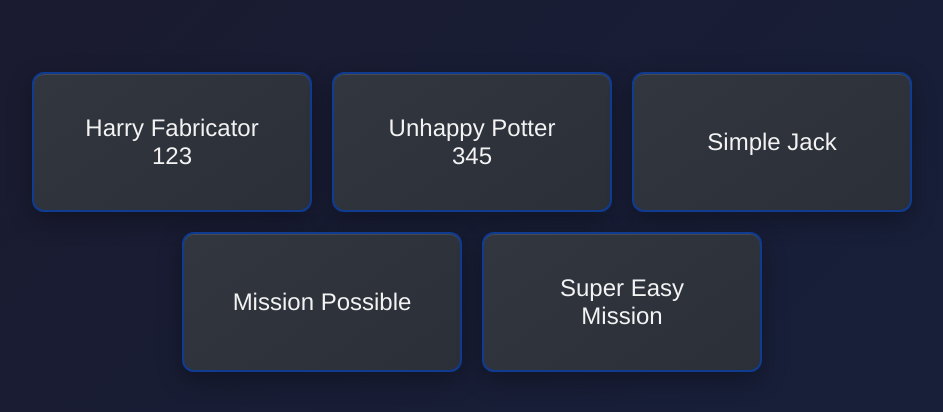
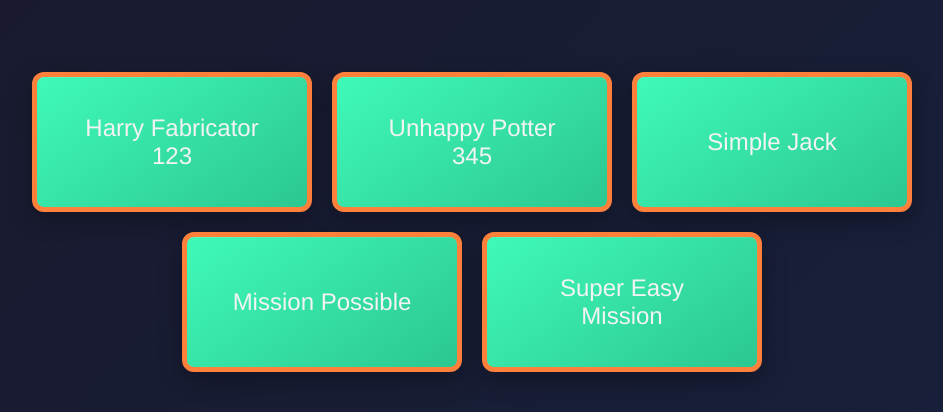
Before and after one commit to 12buHtiG/project-1, a React (Vite) app: page / in a window 1280 px wide. Shown: the top 412 px of the page, without its empty margins (168-1111 px from the left). Built offline with nearby package versions, Linux system fonts and the light colour scheme.

Commit message:
colour change

```diff
--- a/src/index.css
+++ b/src/index.css
@@ -29,8 +29,8 @@ h2 {
 }
 
 .card {
-	border: 2px solid #0f3c91;
-	background: linear-gradient(145deg, #31363f, #2a2f38);
+	border: 5px solid #ff803b;
+	background: linear-gradient(145deg, #3ffab9, #2cc791);
 	padding: 30px;
 	border-radius: 12px;
 	min-height: 140px;
@@ -45,7 +45,7 @@ h2 {
 
 .card:hover {
 	transform: translateY(-5px);
-	border-color: #1e5bb8;
+	border-color: #3ffab9;
 	box-shadow: 0 15px 35px rgba(0, 0, 0, 0.4), 0 0 20px rgba(15, 60, 145, 0.2),
 		inset 0 1px 0 rgba(255, 255, 255, 0.15);
 }
```
